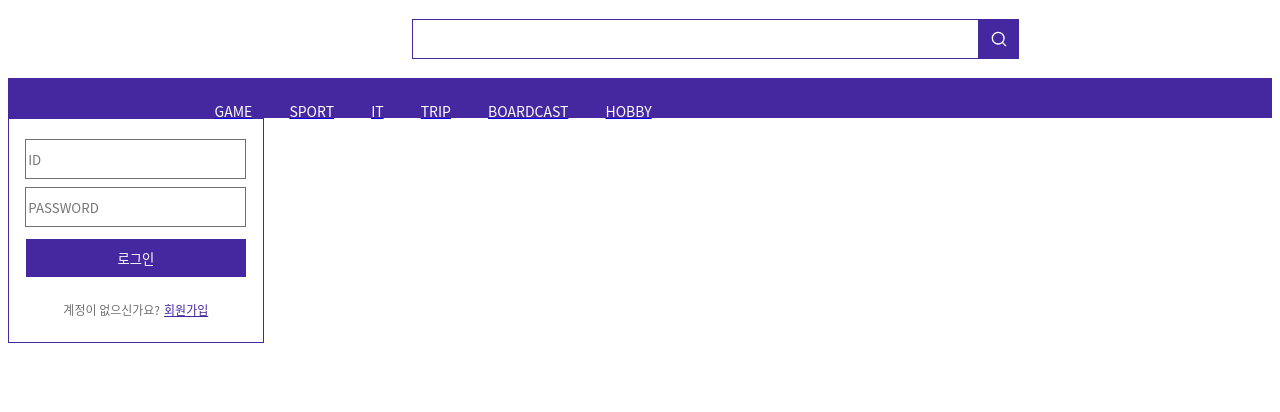
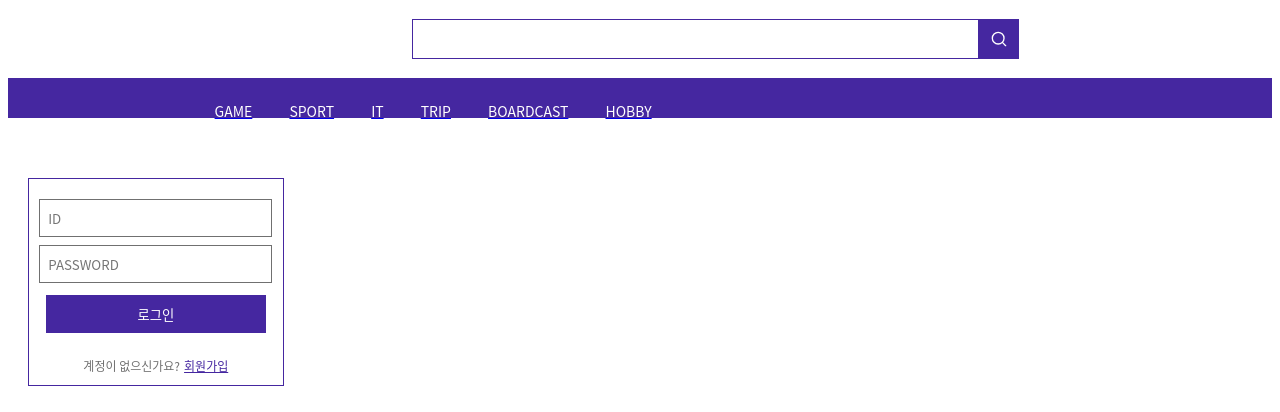
Before and after one commit to CL-INSIDE/CL-INSIDE-CL-INSIDE-project_FrontEnd_V1, a React (Create React App) app: page / in a window 1280 px wide. Shown: the top 412 px of the page. Built offline with nearby package versions, Linux system fonts and the light colour scheme.

Commit message:
⚡ :: login style 수정

```diff
--- a/src/components/login/style.ts
+++ b/src/components/login/style.ts
@@ -1,7 +1,10 @@
 import styled from "styled-components";
 
 export const LoginWrapper = styled.div`
+  margin-top: 60px;
+  margin-left: 20px;
   width: 253.6px;
+  height: 194px;
   border: none;
   border: 1px solid #4527a0;
   text-align: center;
@@ -9,6 +12,7 @@ export const LoginWrapper = styled.div`
 `;
 
 export const LoginInput = styled.input`
+  padding: 0 8px;
   width: 215.2px;
   height: 36px;
   outline: none;
```
